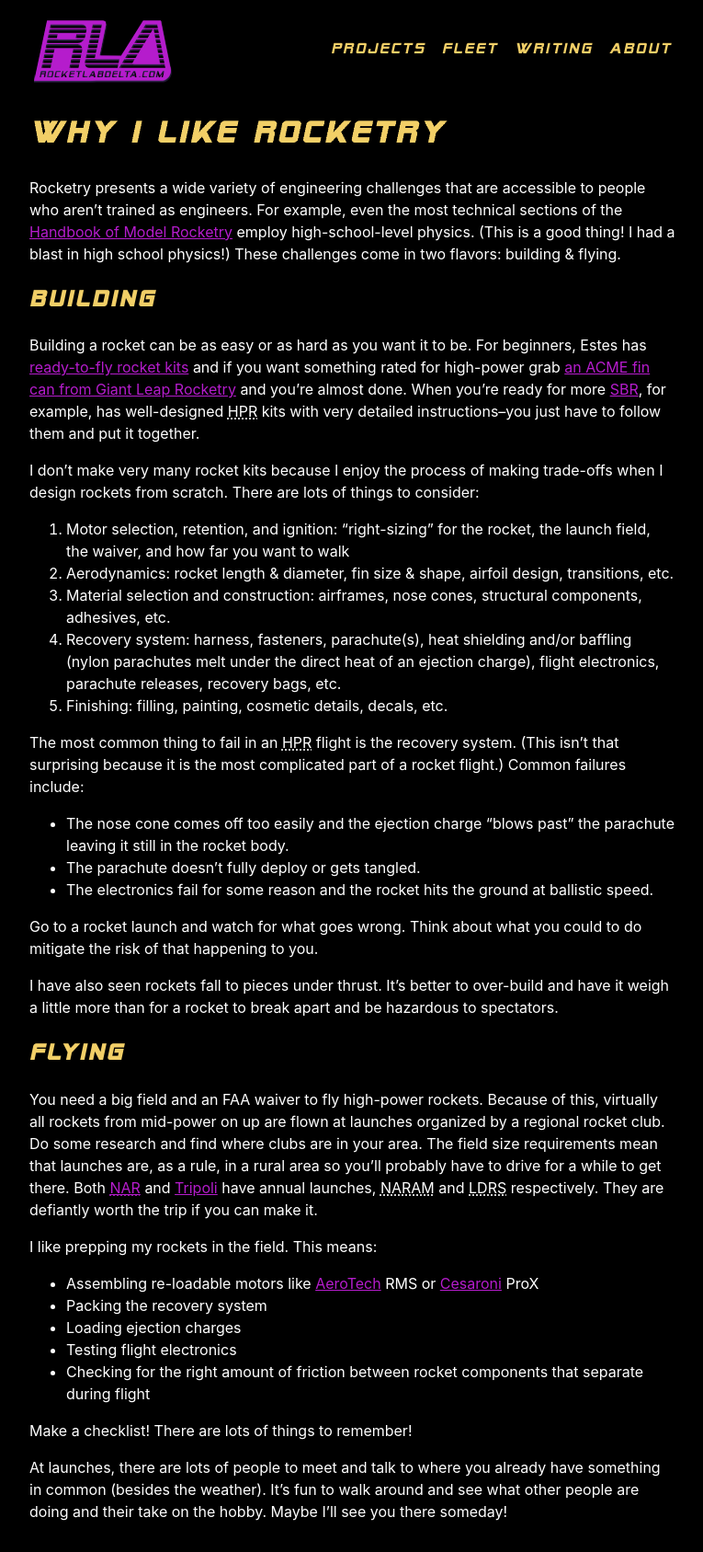
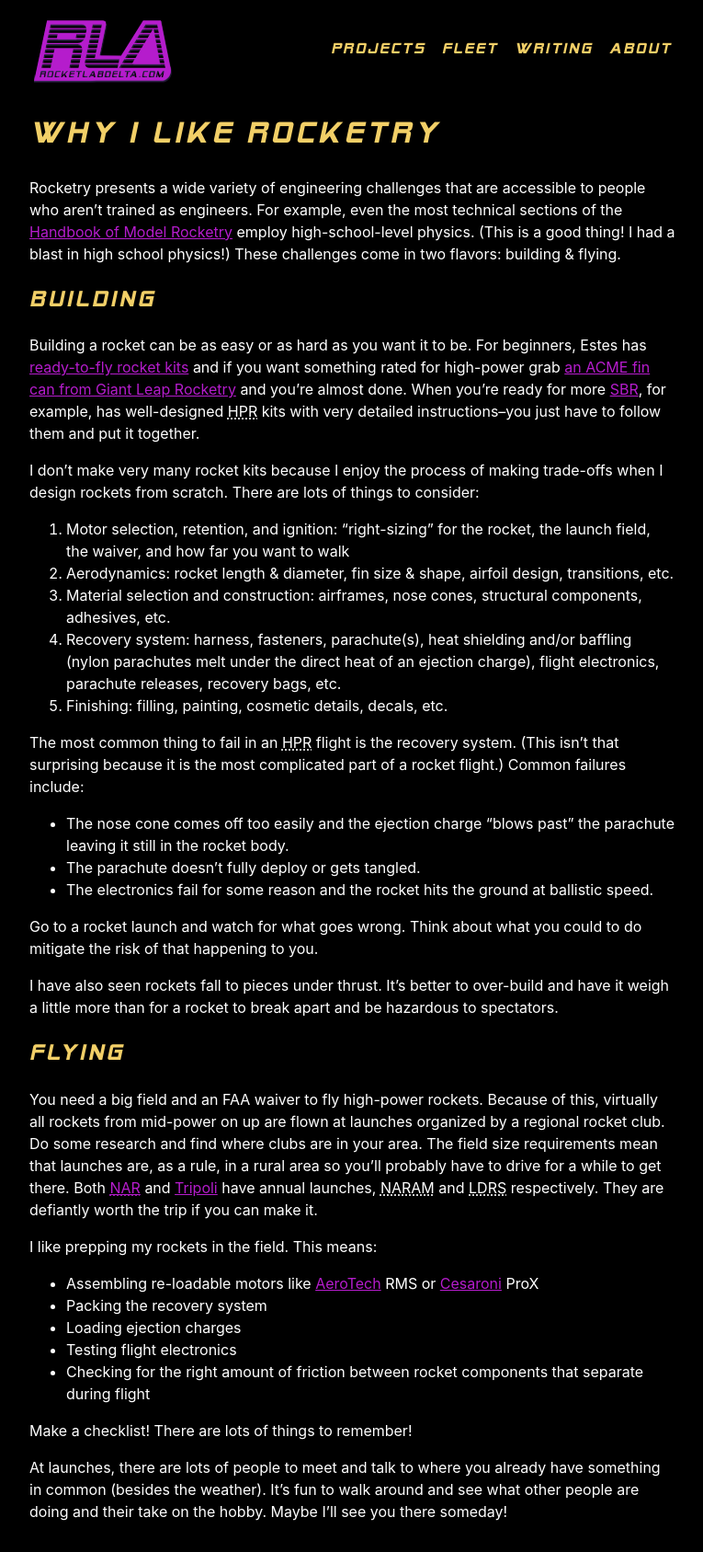
Before and after one commit to rocketlabdelta/rocketlabdelta.com, a Jekyll site: the page built from _posts/2020-01-25-why-i-like-rocketry.md, in a window 1280 px wide. Shown: the whole page at 92% size, without its empty margins (256-1021 px from the left). Built offline with Jekyll 4.4.1, drawn with Linux system fonts in a browser that asks for light colours.

Commit message:
Stripping out one font family
It works best at larger sizes

```diff
--- a/_includes/head.html
+++ b/_includes/head.html
@@ -6,8 +6,7 @@
   <meta name="theme-color" content="#000" />
   <title>{{ page.title }}</title>{%- if page.description -%}
   <meta name="description" content="{{ page.description }}" />{%- endif -%}{%- if site.author -%}
-  <meta name="description" content="{{ site.author }}" />{%- endif -%}
-  <link rel="preload" as="font" type="font/woff2" href="{{ "/assets/fonts/sf-alien-encounters-italic.woff2" | relative_url }}" crossorigin>
+  <meta name="author" content="{{ site.author }}" />{%- endif -%}
   <link rel="preload" as="font" type="font/woff2" href="{{ "/assets/fonts/sf-alien-encounters-italic-solid.woff2" | relative_url }}" crossorigin>
   <link rel="stylesheet" type="text/css" href="{{ "/assets/css/main.css" | relative_url }}">
 </head>
--- a/assets/css/main.scss
+++ b/assets/css/main.scss
@@ -3,13 +3,6 @@
 ---
 
 @charset "utf-8";
-
-@font-face {
-  font-family: 'alien_encounters_italic';
-  src: url('/assets/fonts/sf-alien-encounters-italic.woff2') format('woff2');
-  font-weight: normal;
-  font-style: normal;
-}
 
 @font-face {
   font-family: 'alien_encounters_italic_solid';
@@ -57,12 +50,9 @@
   }
 }
 
-h1 {
-  font-family: 'alien_encounters_italic';
-}
-
-h2, h3, h4, h5, h6 {
+h1, h2, h3, h4, h5, h6 {
   font-family: 'alien_encounters_italic_solid';
+  font-weight: normal;
 }
 
 h1, h2, h3, h4, h5, h6 {
```
